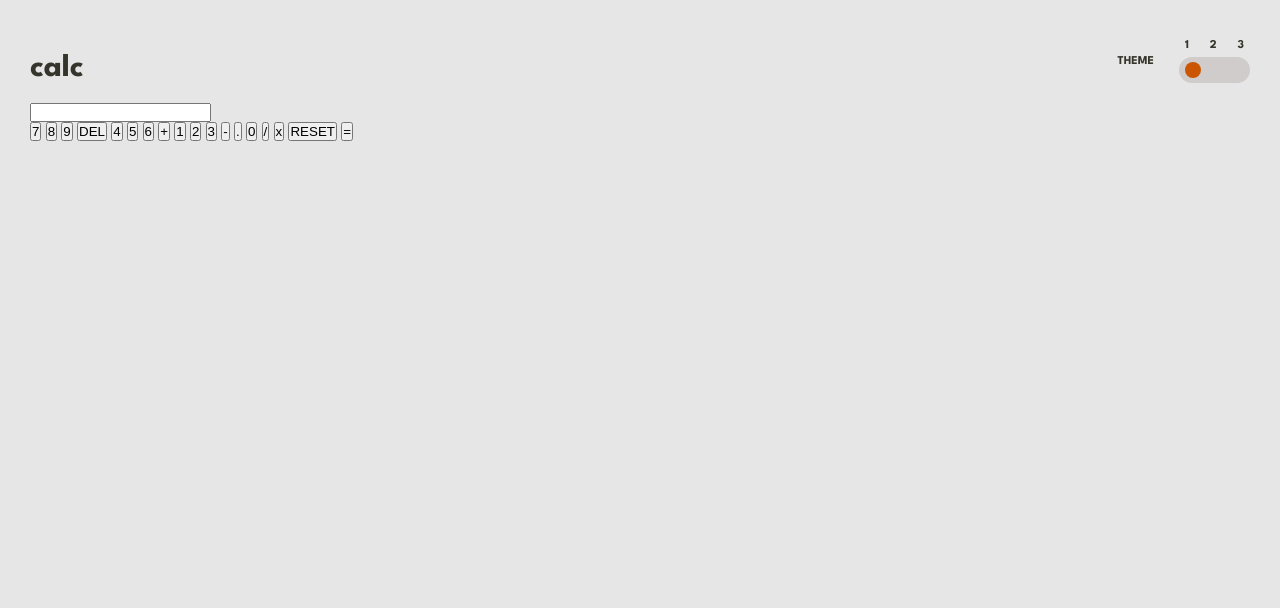
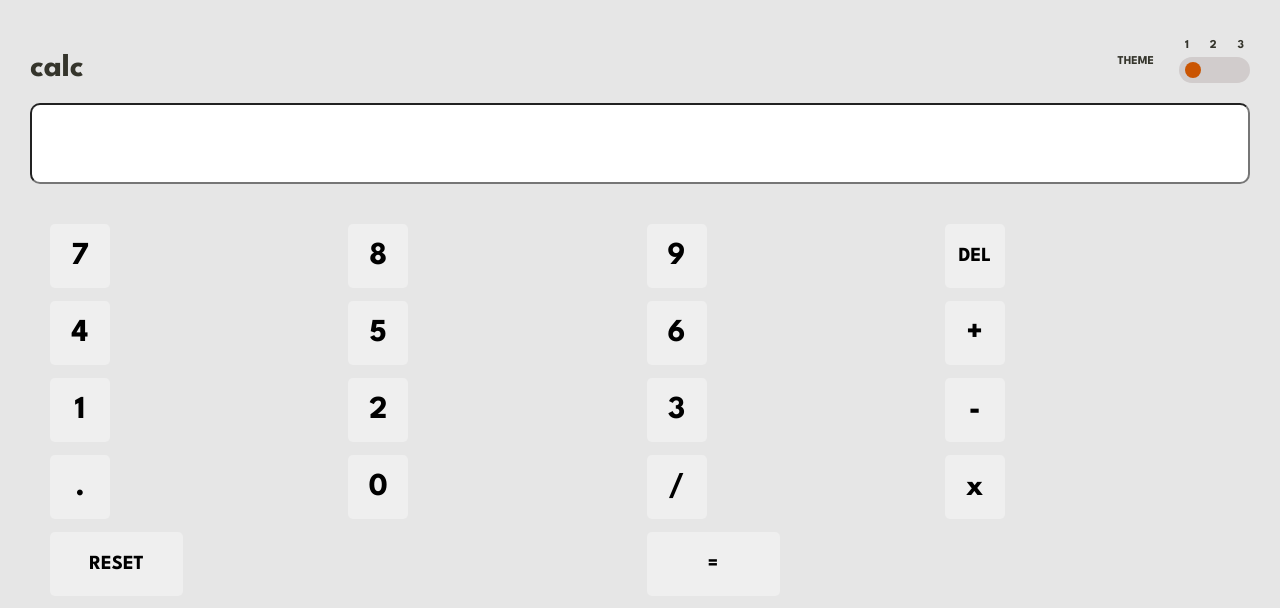
Before and after one commit to Jefersonsteven/calculator-typescript-app, a website built with Vite: page index.html in a window 1280 px wide. Built offline with nearby package versions, Linux system fonts and the light colour scheme.

Commit message:
Agg styles main keyboard and add feature equal per enter key

```diff
--- a/src/main.ts
+++ b/src/main.ts
@@ -134,6 +134,12 @@ if (keysLength) {
 }
 
 input?.addEventListener('input', calculatorInput);
+input?.addEventListener('keyup', (event: KeyboardEventInit) => {
+  const keyCode: string = event.code as string;
+  if (keyCode === "Enter") {
+    equalResult()
+  }
+})
 equal?.addEventListener('click', equalResult);
 reset?.addEventListener('click', Reset);
 remove?.addEventListener('click', Remove);
--- a/src/style.scss
+++ b/src/style.scss
@@ -1,5 +1,6 @@
 @import url('https://fonts.googleapis.com/css2?family=League+Spartan:wght@700&display=swap');
 @import url('./styles/header.scss');
+@import url('./styles/main.scss');
 
 // ?---------- DARK Theme -----
 // * backgrounds
@@ -77,6 +78,10 @@ body {
   padding-top: 40px;
 }
 
+input, button {
+  font-family: $font;
+}
+
 .themeDark {
   background-color: $very-dark-desaturated;
   color: $white;
--- /dev/null
+++ b/src/styles/main.scss
@@ -0,0 +1,48 @@
+.main {
+  display: flex;
+  gap: 20px;
+  flex-direction: column;
+  & .main__display {
+    width: 100%;
+    & input {
+      text-align: end;
+      width: 100%;
+      height: 100%;
+      padding: 20px;
+      font-size: 4rem;
+      max-height: 88px;
+      font-weight: bold;
+      border-radius: 10px;
+    }
+    & input:focus-visible {
+      outline-width: 0px;
+    }
+  }
+  & .main__keyboard {
+    border-radius: 10px;
+    padding: 20px;
+    display: grid;
+    grid-template-columns: 1fr 1fr 1fr 1fr;
+    gap: 13px;
+    & button {
+      width: 60px;
+      height: 64px;
+      border: none;
+      border-radius: 5px;
+      font-weight: bold;
+      font-size: 3.2rem;
+    }
+    & #delete, #reset, #equal {
+      font-size: 2rem;
+    }
+    & #reset, #equal {
+      width: 133px;
+    }
+    & #reset {
+      grid-column: 1 / 3;
+    }
+    & #equal {
+      grid-column: 3 / 5;
+    }
+  }
+}
```
